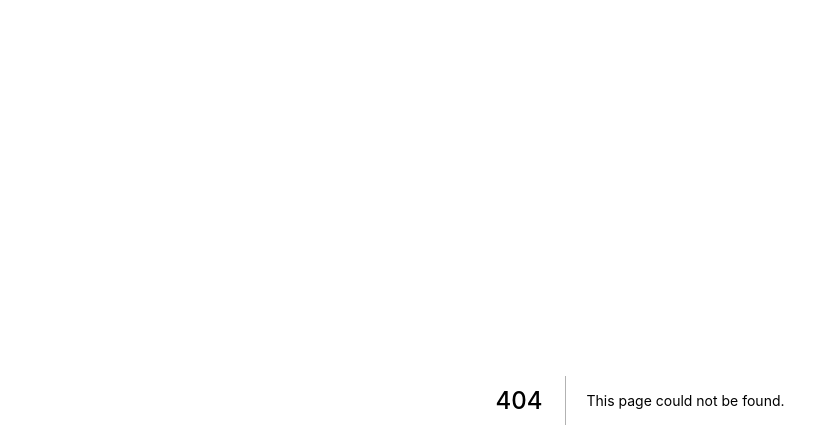
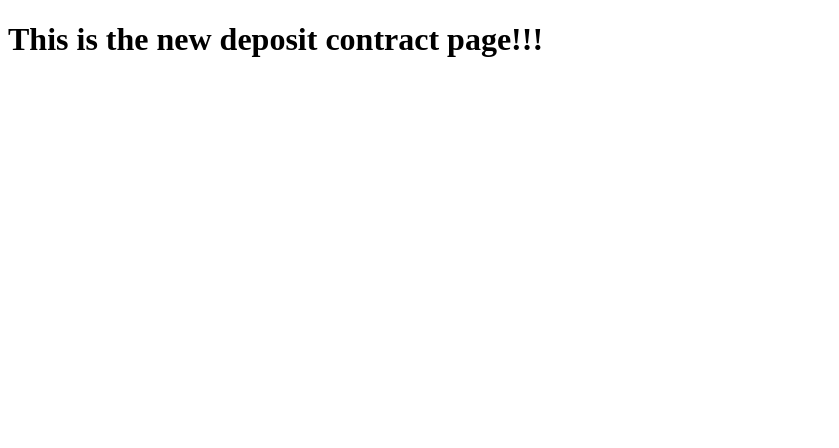
Before and after one commit to acmicpc0614/solidity-payment-channel, a Next.js app: page /newdeposit in a window 1280 px wide. Before the commit this address had no page. Shown: the top 448 px of the page, without its empty margins (0-839 px from the left). Built offline with nearby package versions, Linux system fonts and the light colour scheme.

Commit message:
Start frontend work using next, move files previously created to 'old_pages'

```diff
--- /dev/null
+++ b/pages/newdeposit.js
@@ -0,0 +1,5 @@
+import React from 'react';
+
+export default () => {
+  return <h1>This is the new deposit contract page!!!</h1>;
+};
```
Also changed, not shown: old_pages/campaigns/new.js (renamed from pages/campaigns/new.js), old_pages/campaigns/requests/index.js (renamed from pages/campaigns/requests/index.js), old_pages/campaigns/requests/new.js (renamed from pages/campaigns/requests/new.js), old_pages/campaigns/show.js (renamed from pages/campaigns/show.js), old_pages/index.js (renamed from pages/index.js), 2 other files (tests, documents, lock files or other folders).
